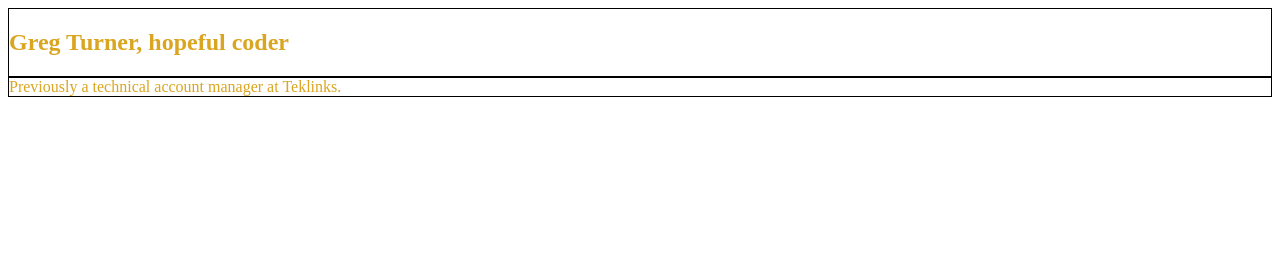
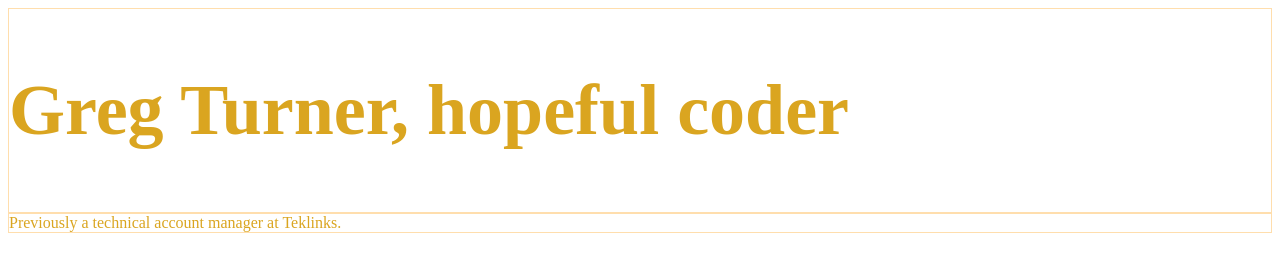
Before and after one commit to Greg-Turner/greg-turner.github.io, a plain HTML site: page index.html in a window 1280 px wide. Drawn offline with Linux system fonts and the light colour scheme.

Commit message:
Changed border color

```diff
--- a/styles.css
+++ b/styles.css
@@ -1,5 +1,9 @@
 .article,
 #intro {
-    border: 1px solid black;
+    border: 1px solid #ffdead;
     color: goldenrod;
 }
+
+#intro {
+    font-size: 3em;
+}
```
